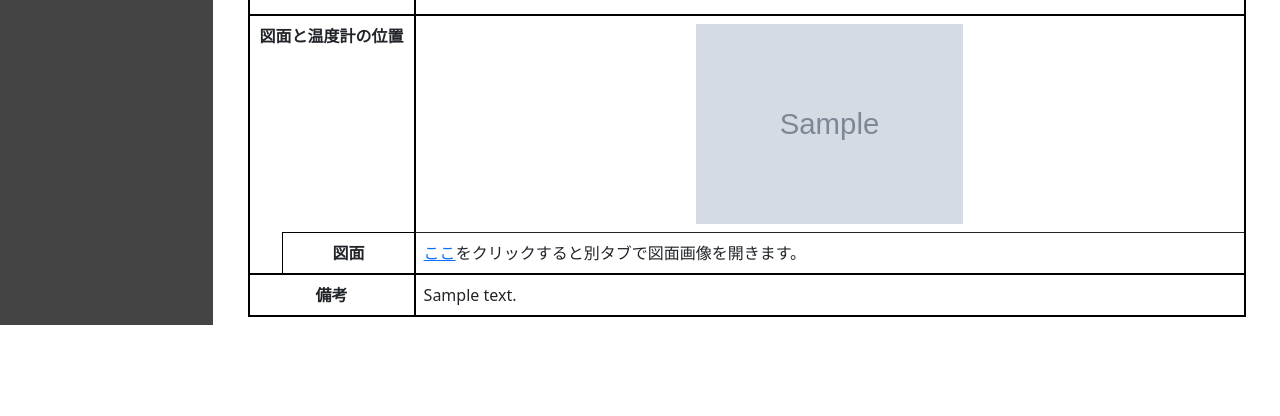
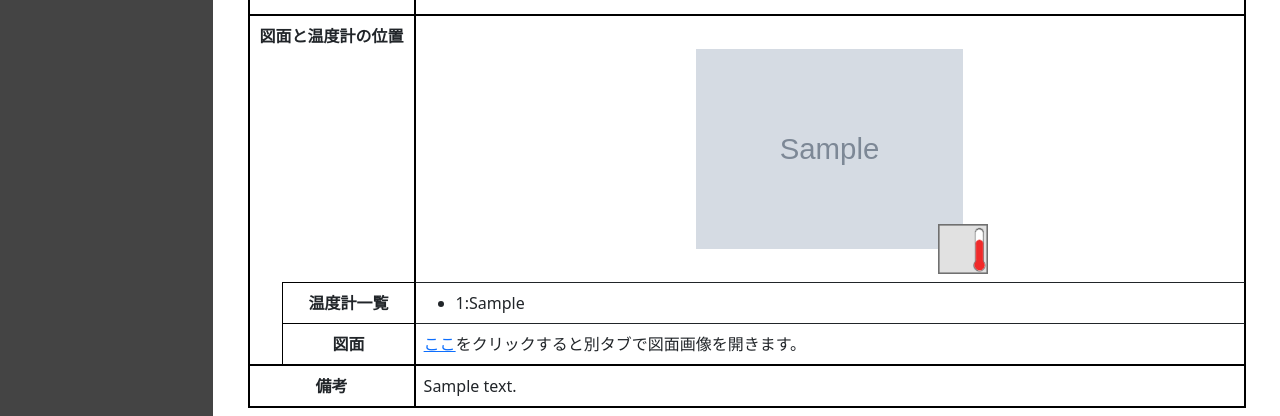
Before and after one commit to MaruKazeMaru/kazesite, a Django app: page /watch_temp/detail_floor/1 in a window 1280 px wide. Shown: the part 509-925 px from the top of the page. Before the commit the page ends 834 px from the top, so only its background shows below. Run offline with Django 4.2, Linux system fonts and the light colour scheme; a user stored in the database is signed in; tables that the repository leaves empty hold one stand-in row (values such as "Sample post"); grey boxes marked "Sample" are stand-in pictures; some libraries are stand-ins or nearby versions.

Commit message:
update detail floor

```diff
--- a/static/watch_temp/move_thermometer_icon.js
+++ b/static/watch_temp/move_thermometers.js
@@ -52,8 +52,8 @@ function startMoveThermometers(floor, thermometersParent){
 					inputUsing.value = 'True';
 					var inputPosX = document.getElementsByName(t.dataset.serial + '_posx')[0];
 					var inputPosY = document.getElementsByName(t.dataset.serial + '_posy')[0];
-					inputPosX.value = String(( x - fRect.left)   / fRect.width);
-					inputPosY.value = String((-y + fRect.bottom) / fRect.height);
+					inputPosX.value = String((x - fRect.left) / fRect.width);
+					inputPosY.value = String((y - fRect.top)  / fRect.height);
 				}
 				else{
 					inputUsing.value = 'False';
--- /dev/null
+++ b/static/watch_temp/show_thermometers.js
@@ -0,0 +1,16 @@
+function setThermometersPos(floor, thermometersParent){
+	const ts = thermometersParent.getElementsByClassName('thermometer');
+
+	if(ts == null || ts.length == 0) return;
+
+	const pRect = thermometersParent.getBoundingClientRect();
+	const fRect = floor.getBoundingClientRect();
+	const tRect = ts[0].getBoundingClientRect();
+	const dx = fRect.left - pRect.left - tRect.width  / 2;
+	const dy = fRect.top  - pRect.top  - tRect.height / 2;
+
+	for(var t of ts){
+		t.style.left = String(Number(t.dataset.posX) * fRect.width  + dx) + 'px';
+		t.style.top  = String(Number(t.dataset.posY) * fRect.height + dy) + 'px';
+	}
+}
--- a/static/watch_temp/style.css
+++ b/static/watch_temp/style.css
@@ -1,7 +1,9 @@
 .thermometer{
 	width: 50px;
-	height: 70px;
+	height: 50px;
 	position: absolute;
+	background-image: url('/static/watch_temp/thermometer_icon.png');
+	background-size: cover;
 }
 
 .building{
--- a/templates/base.html
+++ b/templates/base.html
@@ -14,6 +14,8 @@
 
 		<!-- JavaScript Bundle with Popper -->
 		<script src="https://cdn.jsdelivr.net/npm/bootstrap@5.0.2/dist/js/bootstrap.bundle.min.js" integrity="sha384-MrcW6ZMFYlzcLA8Nl+NtUVF0sA7MsXsP1UyJoMp4YLEuNSfAP+JcXn/tWtIaxVXM" crossorigin="anonymous"></script>
+
+		<link rel="icon" href="/static/kazesite_favicon.png">
 	</head>
 
 	<body class="m-0 p-0">
--- a/templates/watch_temp/detail_floor.html
+++ b/templates/watch_temp/detail_floor.html
@@ -2,6 +2,7 @@
 
 {% block content %}
 <link rel="stylesheet" href="/static/watch_temp/style.css">
+<script src="/static/watch_temp/show_thermometers.js"></script>
 
 <div class="mx-auto" style="width: 95%">
 
@@ -40,8 +41,31 @@
 			<b>図面と温度計の位置</b>
 		</div>
 
-		<div class="col-10 info-c-t text-center">
+		<div class="col-10 info-c-t text-center" style="padding: calc(0.5rem + 25px)">
 			<img id="floor_image" style="max-width: 500px; max-height: 200px" src="/media/{{ floor.image }}">
+		</div>
+
+		{% for t in thermometers %}
+		<div id="thermometers_parent" style="position: relative; height: 0px; width: 0px">
+			<div class="thermometer" data-pos-x="{{ t.pos_x }}" data-pos-y="{{ t.pos_y }}">
+			</div>
+		</div>
+		{% endfor %}
+	</div>
+
+	<div class="row info-r-m">
+		<div class="col-2 info-c-m">
+			<div class="info-c-sub text-center">
+				<b>温度計一覧</b>
+			</div>
+		</div>
+
+		<div class="col-10 info-c" style="border-top: solid 1.5px; border-bottom: 0px">
+			<ul class="m-0">
+				{% for t in thermometers %}
+				<li>{{ t.index }}:{{ t.serial }}</li>
+				{% endfor %}
+			</ul>
 		</div>
 	</div>
 
@@ -69,4 +93,22 @@
 
 </div>
 
+<script>
+window.addEventListener(
+	'load',
+	function(){
+		const floor = document.getElementById('floor_image');
+		const thermometersParent = document.getElementById('thermometers_parent');
+		setThermometersPos(floor, thermometersParent);
+		floor.onresize = function(){
+			setThermometersPos(floor, thermometersParent);
+		};
+		window.onresize = function(){
+			setThermometersPos(floor, thermometersParent);
+		};
+	},
+	false
+)
+</script>
+
 {% endblock %}
--- a/templates/watch_temp/set_thermometer_pos.html
+++ b/templates/watch_temp/set_thermometer_pos.html
@@ -1,7 +1,7 @@
 {% extends "watch_temp/base.html" %}
 
 {% block content %}
-<script src="/static/watch_temp/move_thermometer_icon.js"></script>
+<script src="/static/watch_temp/move_thermometers.js"></script>
 <link rel="stylesheet" href="/static/watch_temp/style.css">
 
 <div class="text-center">
--- a/watch_temp/views.py
+++ b/watch_temp/views.py
@@ -146,6 +146,21 @@ class DetailFloor(mixins.MyLoginRequiredMixin, DetailView):
 	template_name = "watch_temp/detail_floor.html"
 	model = models.Floor
 
+	def get_context_data(self, **kwargs):
+		context = super().get_context_data(**kwargs)
+		thermometers = models.Thermometer.objects.filter(floor=context['floor'])
+		ts = []
+		for (i, thermometer) in enumerate(thermometers):
+			ts.append({
+				'index': i + 1,
+				'id': thermometer.id,
+				'serial': thermometer.serial,
+				'pos_x': thermometer.pos_x,
+				'pos_y': thermometer.pos_y,
+			})
+		context['thermometers'] = ts
+		return context
+
 
 class DetailThermometer(mixins.MyLoginRequiredMixin, DetailView):
 	template_name = "watch_temp/detail_thermometer.html"
```
Also changed, not shown: static/kazesite_favicon.png (added), static/watch_temp/thermometer_icon.png (added).
